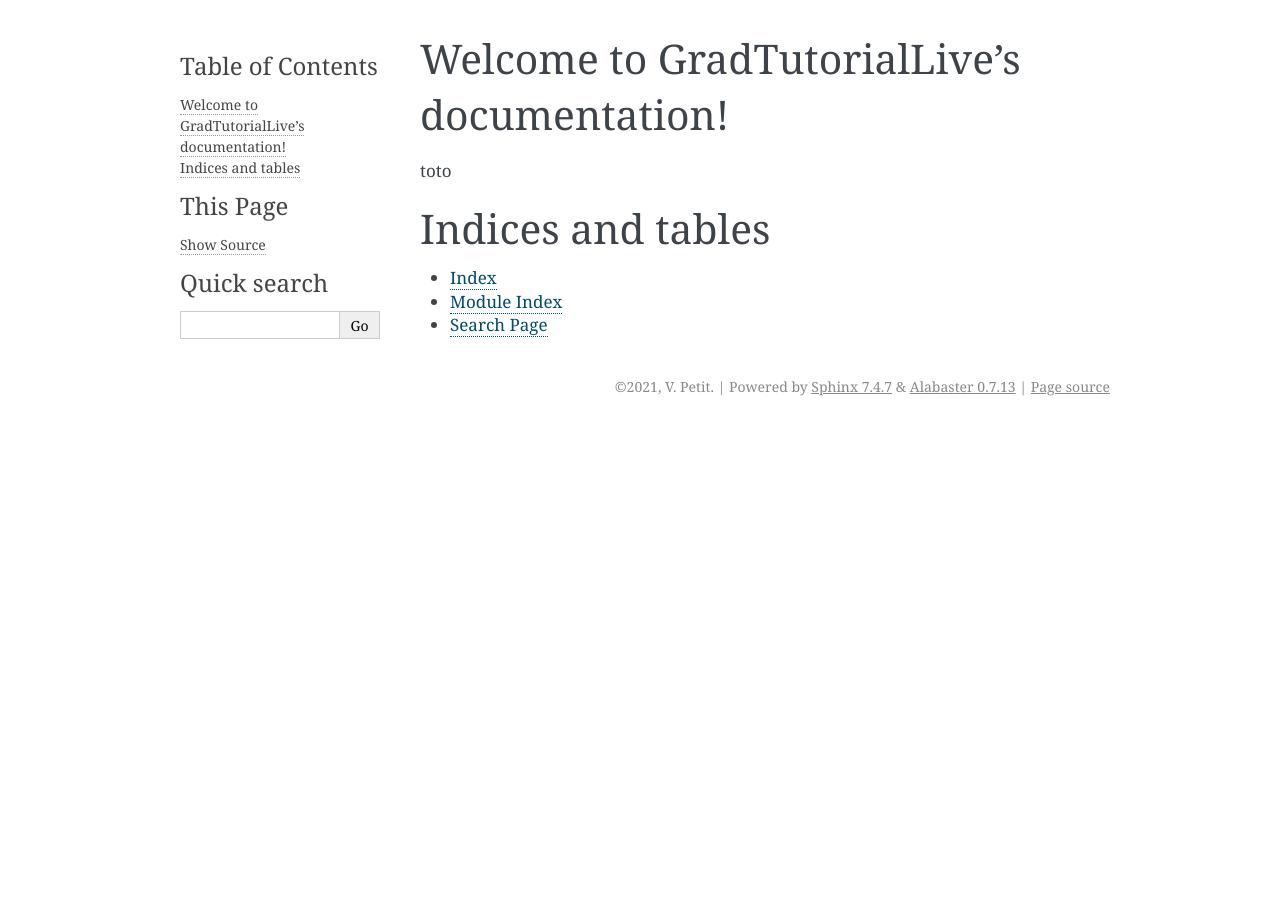
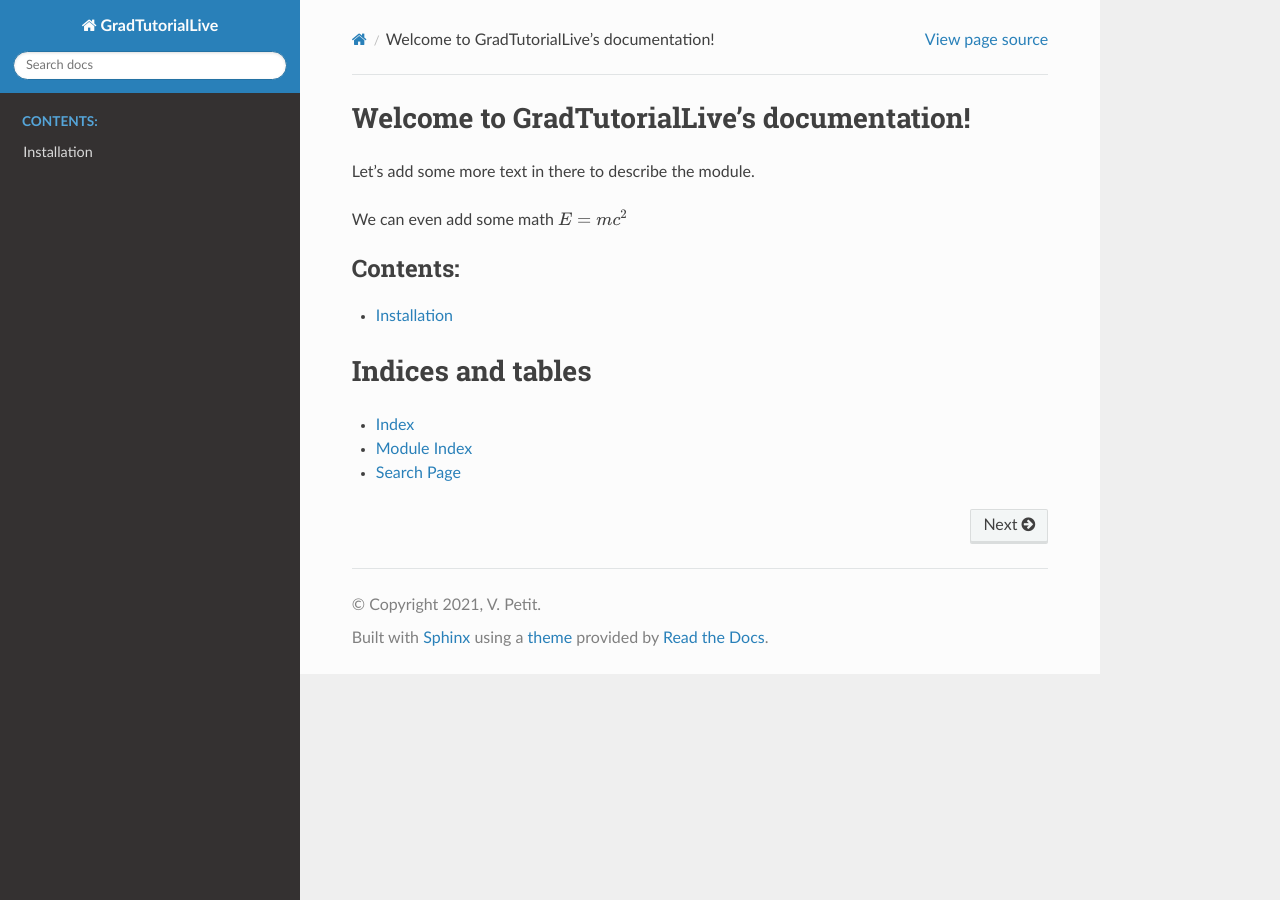
Before and after one commit to veropetit/GradTutorialLive, a Sphinx documentation site: the page built from docs-src/source/index.rst, in a window 1280 px wide. Built offline with Sphinx 7.4.7 and the Read the Docs theme 2.0.0, drawn with Linux system fonts in a browser that asks for light colours.

Commit message:
update the sphinx config

```diff
--- a/docs-src/source/conf.py
+++ b/docs-src/source/conf.py
@@ -12,7 +12,7 @@
 #
 # import os
 # import sys
-# sys.path.insert(0, os.path.abspath('.'))
+# sys.path.insert(0, os.path.abspath('../../'))
 
 
 # -- Project information -----------------------------------------------------
@@ -27,7 +27,12 @@ author = 'V. Petit'
 # Add any Sphinx extension module names here, as strings. They can be
 # extensions coming with Sphinx (named 'sphinx.ext.*') or your custom
 # ones.
-extensions = [
+extensions = ['myst_parser',
+                'sphinx_rtd_theme',
+                'sphinx.ext.autodoc',
+                'sphinx.ext.autosummary',
+                'nbsphinx',
+                'nbsphinx_link'
 ]
 
 # Add any paths that contain templates here, relative to this directory.
@@ -44,7 +49,8 @@ exclude_patterns = []
 # The theme to use for HTML and HTML Help pages.  See the documentation for
 # a list of builtin themes.
 #
-html_theme = 'alabaster'
+# html_theme = 'alabaster'
+html_theme = 'sphinx_rtd_theme'
 
 # Add any paths that contain custom static files (such as style sheets) here,
 # relative to this directory. They are copied after the builtin static files,
--- a/docs-src/source/index.rst
+++ b/docs-src/source/index.rst
@@ -6,10 +6,13 @@
 Welcome to GradTutorialLive's documentation!
 ============================================
 
-toto
+Let's add some more text in there to describe the module.
+
+We can even add some math  :math:`E=mc^2`
 
 .. toctree::
-   :maxdepth: 2
+   Installation
+   :maxdepth: 1
    :caption: Contents:
 
 
```
Also changed, not shown: docs-src/source/Installation.md (added, +13 -0 lines).
